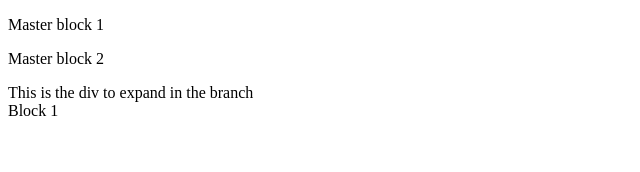
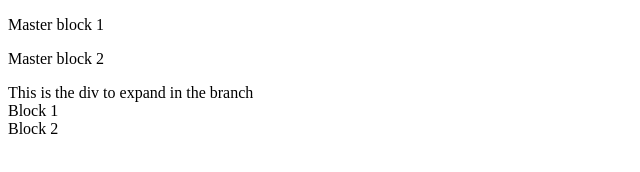
Before and after one commit to flaviystilihon/git_playground, a plain HTML site: page index.html in a window 1280 px wide. Shown: the full height of the page, 0-640 px from the left. Drawn offline with Linux system fonts and the light colour scheme.

Commit message:
Add feature div block 2

```diff
--- a/index.html
+++ b/index.html
@@ -14,6 +14,7 @@
 
     <div>This is the div to expand in the branch
         <div>Block 1</div>
+        <div>Block 2</div>
     </div>
 </body>
 
```
